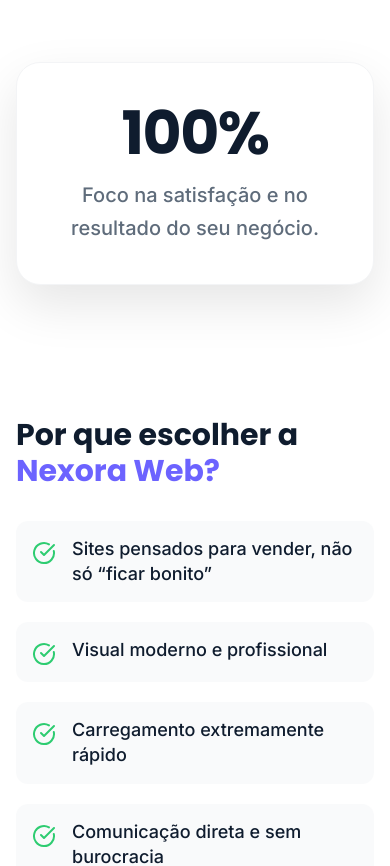
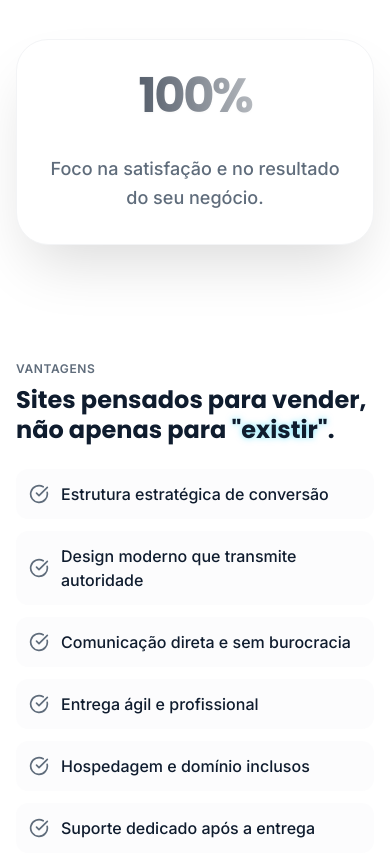
Before and after one commit to lucasnetworkmkt/glowing-octo-enigma, a React (Vite) app: page / in a window 390 px wide. Shown: the part 5520-6386 px from the top of the page. Built offline with nearby package versions, Linux system fonts and the light colour scheme.

Commit message:
Update WhyChooseUs.tsx

```diff
--- a/components/WhyChooseUs.tsx
+++ b/components/WhyChooseUs.tsx
@@ -1,60 +1,68 @@
 import React from 'react';
 import { CheckCircle } from 'lucide-react';
+import Button from './Button';
 
 const benefits = [
-  "Sites pensados para vender, não só “ficar bonito”",
-  "Visual moderno e profissional",
-  "Carregamento extremamente rápido",
+  "Estrutura estratégica de conversão",
+  "Design moderno que transmite autoridade",
   "Comunicação direta e sem burocracia",
-  "Hospedagem e domínio inclusos no pacote",
-  "Entrega ágil do projeto",
+  "Entrega ágil e profissional",
+  "Hospedagem e domínio inclusos",
   "Suporte dedicado após a entrega"
 ];
 
 const WhyChooseUs: React.FC = () => {
   return (
-    <section id="why-us" className="py-24 bg-white">
+    <section id="why-us" className="py-16 md:py-24 bg-white overflow-hidden">
       <div className="container mx-auto px-4 md:px-6">
-        <div className="flex flex-col md:flex-row items-center gap-16">
+        <div className="flex flex-col lg:flex-row items-center gap-10 lg:gap-24">
+
+          {/* Content Side */}
+          <div className="w-full lg:w-1/2 order-2 lg:order-1">
+            <span className="text-brand-accent font-bold tracking-wider uppercase text-xs md:text-sm mb-2 block">Vantagens</span>
+            <h2 className="text-2xl md:text-4xl lg:text-5xl font-heading font-bold text-brand-blue mb-6 md:mb-8 leading-tight">
+              Sites pensados para vender, não apenas para <span className="text-brand-accent drop-shadow-[0_0_3px_rgba(0,212,255,0.5)]">"existir"</span>.
+            </h2>
+
+            <div className="space-y-3 md:space-y-4 mb-8 md:mb-10">
+              {benefits.map((benefit, index) => (
+                <div key={index} className="flex items-center gap-3 md:gap-4 p-3 md:p-4 rounded-xl bg-brand-gray/30 hover:bg-brand-gray/60 transition-colors border border-transparent hover:border-brand-accent/20">
+                  <div className="flex-shrink-0">
+                    <CheckCircle className="w-5 h-5 md:w-6 md:h-6 text-brand-accent" />
+                  </div>
+                  <p className="text-brand-blue font-medium text-base md:text-lg">
+                    {benefit}
+                  </p>
+                </div>
+              ))}
+            </div>
+
+            <div className="block">
+                <Button variant="primary" icon="arrow" fullWidth={true} className="md:w-auto">
+                    Quero meu site estratégico
+                </Button>
+            </div>
+          </div>
 
           {/* Visual Side */}
-          <div className="w-full md:w-1/2 flex justify-center">
-            <div className="relative w-full max-w-md aspect-square flex items-center justify-center">
+          <div className="w-full lg:w-1/2 order-1 lg:order-2 flex justify-center">
+            <div className="relative w-full max-w-sm md:max-w-lg aspect-square flex items-center justify-center">
               {/* Decorative blobs behind */}
-              <div className="absolute top-0 right-0 w-64 h-64 bg-brand-purple/10 rounded-full blur-3xl -z-10"></div>
-              <div className="absolute bottom-0 left-0 w-64 h-64 bg-brand-green/10 rounded-full blur-3xl -z-10"></div>
+              <div className="absolute top-1/2 left-1/2 -translate-x-1/2 -translate-y-1/2 w-[120%] h-[120%] bg-gradient-to-tr from-brand-blue/20 to-brand-accent/20 rounded-full blur-3xl -z-10"></div>
 
               {/* Main Card */}
-              <div className="bg-white p-10 md:p-12 rounded-3xl shadow-[0_20px_50px_rgba(0,0,0,0.1)] border border-gray-100 text-center relative z-10 transform transition-transform hover:scale-105 duration-500">
-                  <h3 className="font-heading font-bold text-brand-blue text-6xl md:text-7xl mb-4 tracking-tight">
+              <div className="bg-white p-8 md:p-14 rounded-[2rem] md:rounded-[2.5rem] shadow-[0_30px_60px_-15px_rgba(0,0,0,0.15)] border border-gray-100 text-center relative z-10 transform transition-transform hover:scale-105 duration-500 w-full">
+                  <h3 className="font-heading font-bold text-transparent bg-clip-text bg-gradient-to-r from-brand-blue to-brand-accent text-5xl md:text-8xl mb-3 md:mb-4 tracking-tighter drop-shadow-sm">
                     100%
                   </h3>
-                  <p className="text-brand-text text-xl font-medium leading-relaxed">
+                  <div className="h-1.5 w-12 md:w-16 bg-brand-accent mx-auto rounded-full mb-4 md:mb-6 shadow-neon"></div>
+                  <p className="text-brand-text text-lg md:text-2xl font-medium leading-relaxed">
                     Foco na satisfação e no resultado do seu negócio.
                   </p>
               </div>
             </div>
           </div>
 
-          {/* Content Side */}
-          <div className="w-full md:w-1/2">
-            <h2 className="text-3xl md:text-4xl font-heading font-bold text-brand-blue mb-8">
-              Por que escolher a <span className="text-brand-purple">Nexora Web?</span>
-            </h2>
-
-            <div className="space-y-5">
-              {benefits.map((benefit, index) => (
-                <div key={index} className="flex items-start gap-4 p-4 rounded-xl bg-brand-gray/50 hover:bg-brand-gray transition-colors">
-                  <div className="mt-1">
-                    <CheckCircle className="w-6 h-6 text-brand-green flex-shrink-0" />
-                  </div>
-                  <p className="text-brand-blue font-medium text-lg leading-snug">
-                    {benefit}
-                  </p>
-                </div>
-              ))}
-            </div>
-          </div>
         </div>
       </div>
     </section>
```
